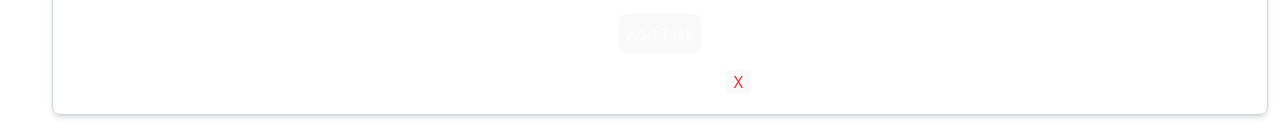
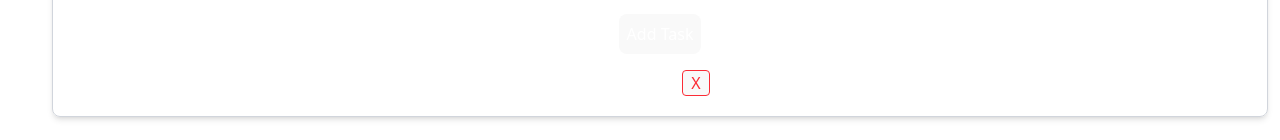
Before and after one commit to sfjadi2010/challenges-project, a React (Vite) app: page / in a window 1280 px wide. Both pictures are taken after typing "Sample" into the empty fields and a click on the button "Add Task". Shown: the part 1103-1243 px from the top of the page. Built offline with nearby package versions, Linux system fonts and the light colour scheme.

Commit message:
fix: remove unused import and adjust button styling in ToDoList component

```diff
--- a/src/components/basic/ToDoList.jsx
+++ b/src/components/basic/ToDoList.jsx
@@ -1,5 +1,4 @@
 import React, { useState } from "react";
-import { type } from './../../../node_modules/@isaacs/fs-minipass/dist/commonjs/index.d';
 
 const ToDoList = () => {
   const [newTask, setNewTask] = useState("");
@@ -35,11 +34,11 @@ const ToDoList = () => {
       </button>
       <ul className="list-disc list-inside text-left">
         {todoList.map((item, index) => (
-          <li key={index} className="container flex items-center justify-between text-white w-3">
+          <li key={index} className="container flex items-center justify-between text-white">
             {item}
             <button
               onClick={() => handleRemoveItem(index)}
-              className="ml-4 text-red-500 hover:text-red-700 hover:bg-amber-50 pl-2 pr-2 rounded"
+              className="ml-4 text-red-500 hover:text-red-700 hover:bg-amber-50 pl-2 pr-2 rounded border-1 border-red-500"
             >
               X
             </button>
```
